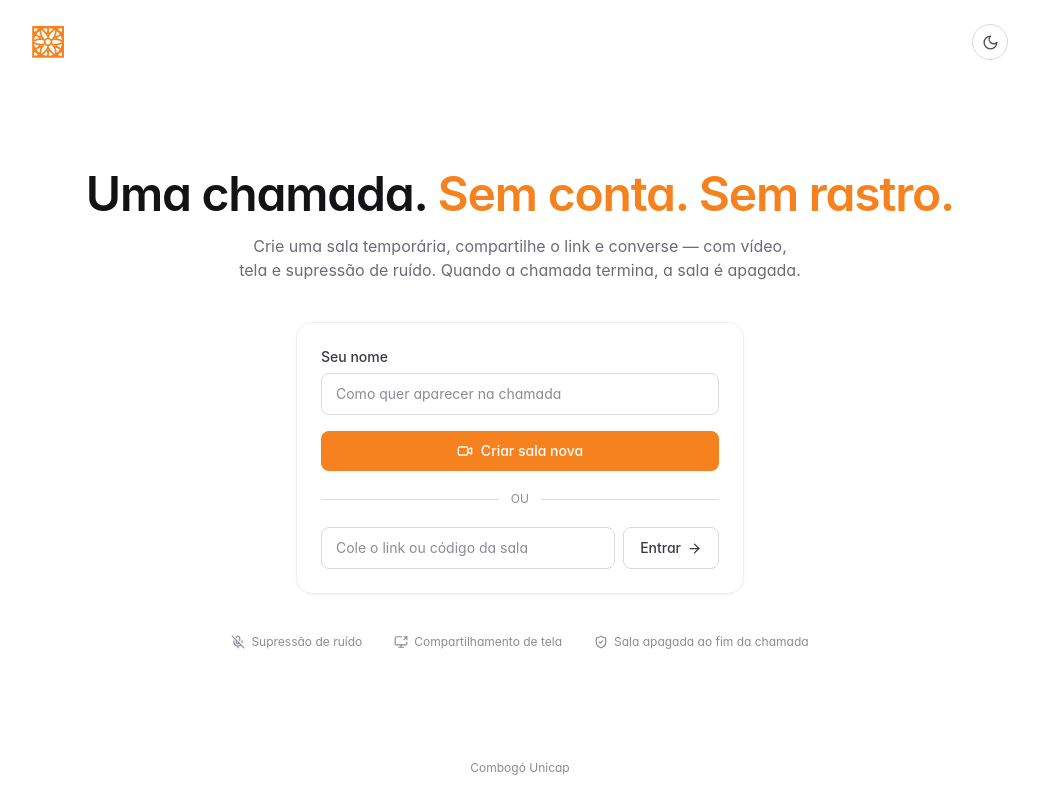
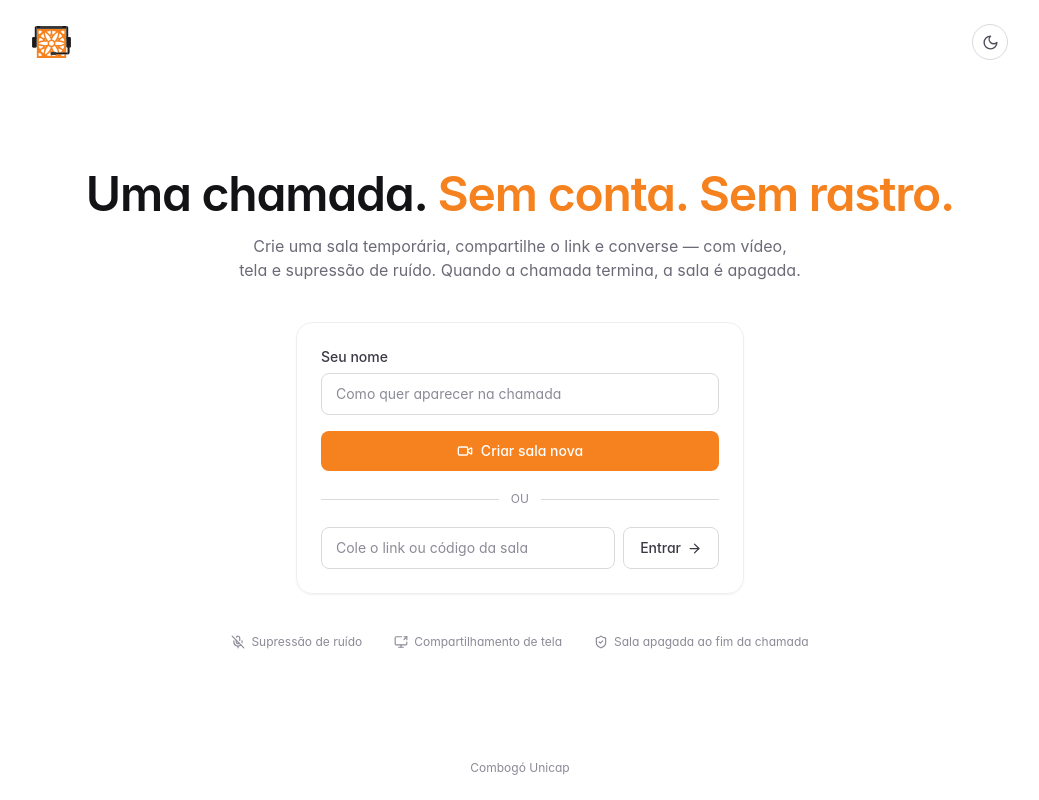
Before and after one commit to Deivyson05/combogo-meet, a Next.js app in the folder apps/web/: page / in a window 1280 px wide. Shown: the whole page, without its empty margins (120-1159 px from the left). Built offline with nearby package versions, Linux system fonts and the light colour scheme; no server answers.

Commit message:
chore: adiciona o ícone e logo do projeto

```diff
--- a/apps/web/app/layout.tsx
+++ b/apps/web/app/layout.tsx
@@ -27,6 +27,7 @@ export default function RootLayout({
     <html lang="pt-BR" suppressHydrationWarning>
       <head>
         <script dangerouslySetInnerHTML={{ __html: themeInitScript }} />
+        <link rel="shortcut icon" href="/combogo-meet-icon.svg" />
       </head>
       <body>{children}</body>
     </html>
--- a/apps/web/components/Logo.tsx
+++ b/apps/web/components/Logo.tsx
@@ -4,7 +4,7 @@ export function Logo({ className = "" }: { className?: string }) {
   return (
     <div className={`flex items-center gap-2 ${className}`}>
       <Image
-        src="/logo-combogo.svg"
+        src="/combogo-meet-icon.svg"
         alt="Combogó Unicap"
         width={140}
         height={53}
```
Also changed, not shown: apps/web/public/combogo-meet-icon.svg (added), apps/web/public/combogo-meet-logo.jpg (added).
